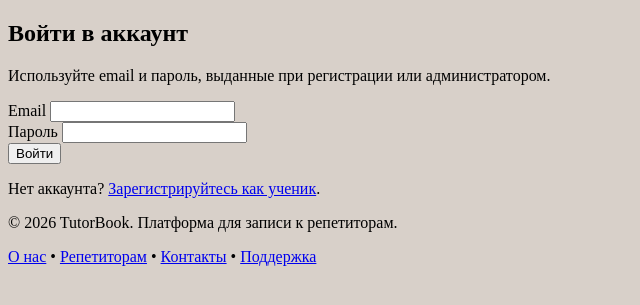
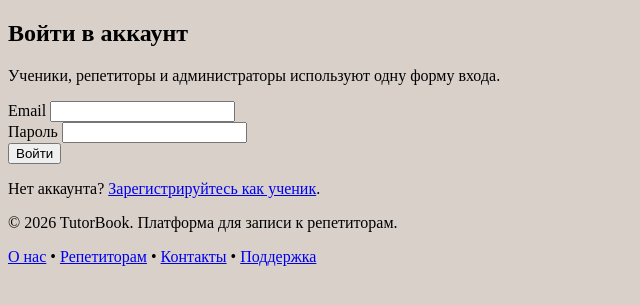
Before and after one commit to ktoetow/mi-v-Jopan, a Python web app: template templates/login.html in a window 1280 px wide. Shown: the part 44-349 px from the top of the page, without its empty margins (0-640 px from the left). Run offline with Jinja, Linux system fonts and the light colour scheme; the template is opened without the code that fills it, so the values that code supplies are empty.

Commit message:
страница входа добавила строчку

```diff
--- a/templates/login.html
+++ b/templates/login.html
@@ -1,4 +1,3 @@
-<!-- app/templates/auth/login.html -->
 {% extends "base.html" %}
 
 {% block title %}Вход — TutorBook{% endblock %}
@@ -8,7 +7,7 @@
     <div class="container">
         <div class="auth-card">
             <h2>Войти в аккаунт</h2>
-            <p class="subtitle">Используйте email и пароль, выданные при регистрации или администратором.</p>
+            <p class="subtitle">Ученики, репетиторы и администраторы используют одну форму входа.</p>
             <form method="post" action="/login">
                 <div class="form-group">
                     <label for="email">Email</label>
```
